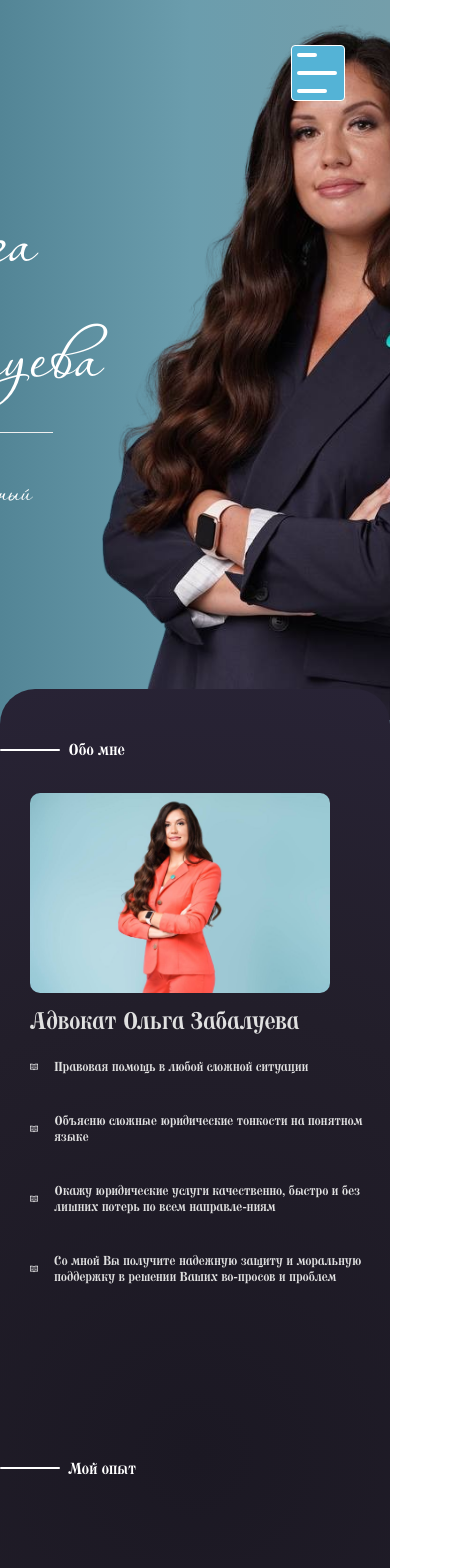
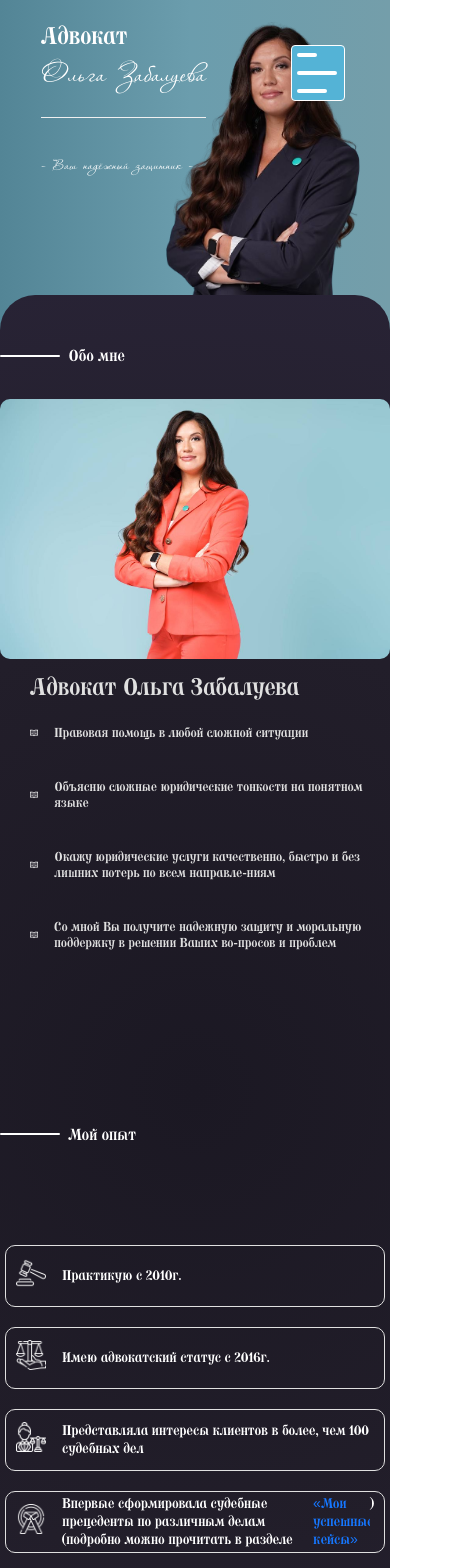
Before and after one commit to willadsmith/lp-oz, a React (Create React App) app: page / in a window 390 px wide. Shown: the top 1568 px of the page, 460 px wide, since content can reach past the window. Built offline with nearby package versions, Linux system fonts and the light colour scheme.

Commit message:
fix design

```diff
--- a/src/content-blocks/about-me-media/about-me-media.scss
+++ b/src/content-blocks/about-me-media/about-me-media.scss
@@ -76,6 +76,12 @@
 .person-photo-about-me {
   border-radius: 10px;
   margin-right: 30px;
+
+  @media screen and (max-width: 480px) {
+    border-radius: 10px;
+    margin-right: 0;
+    width: 100%;
+  }
 }
 
 .styled-wrapper .button {
--- a/src/content-blocks/about-me/about-me.scss
+++ b/src/content-blocks/about-me/about-me.scss
@@ -104,6 +104,11 @@
     margin-left: 80px;
     margin-right: 80px;
   }
+
+  @media screen and (max-width: 480px) {
+    margin-left: 5px;
+    margin-right: 5px;
+  }
 }
 
 .icon-change-color-base {
@@ -138,6 +143,11 @@
 
   @media screen and (max-width: 1340px) {
     padding: 10px 20px;
+  }
+
+  @media screen and (max-width: 480px) {
+    padding: 10px 10px;
+    font-size: 14px;
   }
 }
 
--- a/src/content-blocks/law-help/law-help.scss
+++ b/src/content-blocks/law-help/law-help.scss
@@ -78,6 +78,11 @@
   padding: 30px 30px 30px 30px;
   font-family: 'GoznakBold', sans-serif;
   margin-bottom: 40px;
+
+  @media screen and (max-width: 480px) {
+    width: auto;
+    height: auto;
+  }
 }
 
 .person-photo-block {
--- a/src/layout/header/header.jsx
+++ b/src/layout/header/header.jsx
@@ -26,7 +26,7 @@ function Header(props) {
                             <ContactMeButton onPress={() => props.openModalHandler()} />
                         </Flex>
                     </Flex>
-                    <img alt={'lady-person'} height={700} src={LadyPersonResize}/>
+                    <img className='lady-person-photo' alt={'lady-person'} height={700} src={LadyPersonResize}/>
                 </Space>
             </Flex>
         </Flex>
--- a/src/layout/header/header.scss
+++ b/src/layout/header/header.scss
@@ -16,6 +16,10 @@
   color: $white;
   margin: 0;
   font-size: 36px;
+
+  @media screen and (max-width: 480px) {
+    font-size: 24px;
+  }
 }
 
 .title-firstname {
@@ -24,6 +28,10 @@
   color: $white;
   margin: 0;
   font-size: 100px;
+
+  @media screen and (max-width: 480px) {
+    font-size: 36px;
+  }
 }
 
 .title-slogan {
@@ -33,6 +41,10 @@
   font-size: 40px;
   margin-top: 10px;
   // font-style: italic;
+
+  @media screen and (max-width: 480px) {
+    font-size: 20px;
+  }
 }
 
 .header-block-title-desktop {
@@ -49,9 +61,12 @@
 
   @media screen and (max-width: 1106px) {
     display: flex;
+    position: absolute;
     flex-direction: column;
     margin-left: 10%;
+    top: 20px;
     margin-right: 10%;
+    left: 2px;
   }
 }
 
@@ -80,3 +95,12 @@
     justify-content: center;
   }
 }
+
+.lady-person-photo {
+  @media screen and (max-width: 1106px) {}
+  @media screen and (max-width: 480px) {
+    display: flex;
+    margin-left: 130px;
+    height: 310px;
+  }
+}
```
